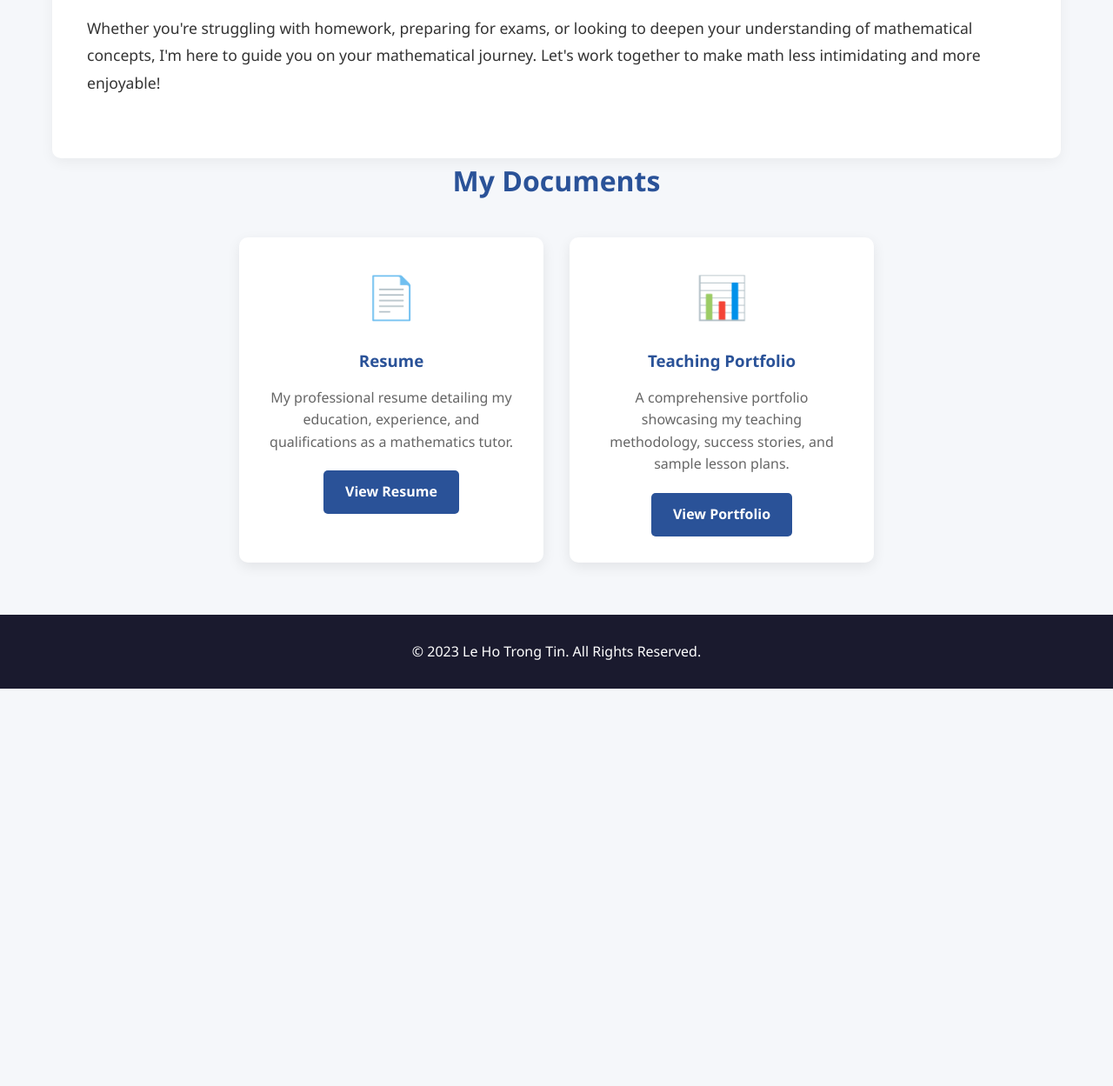
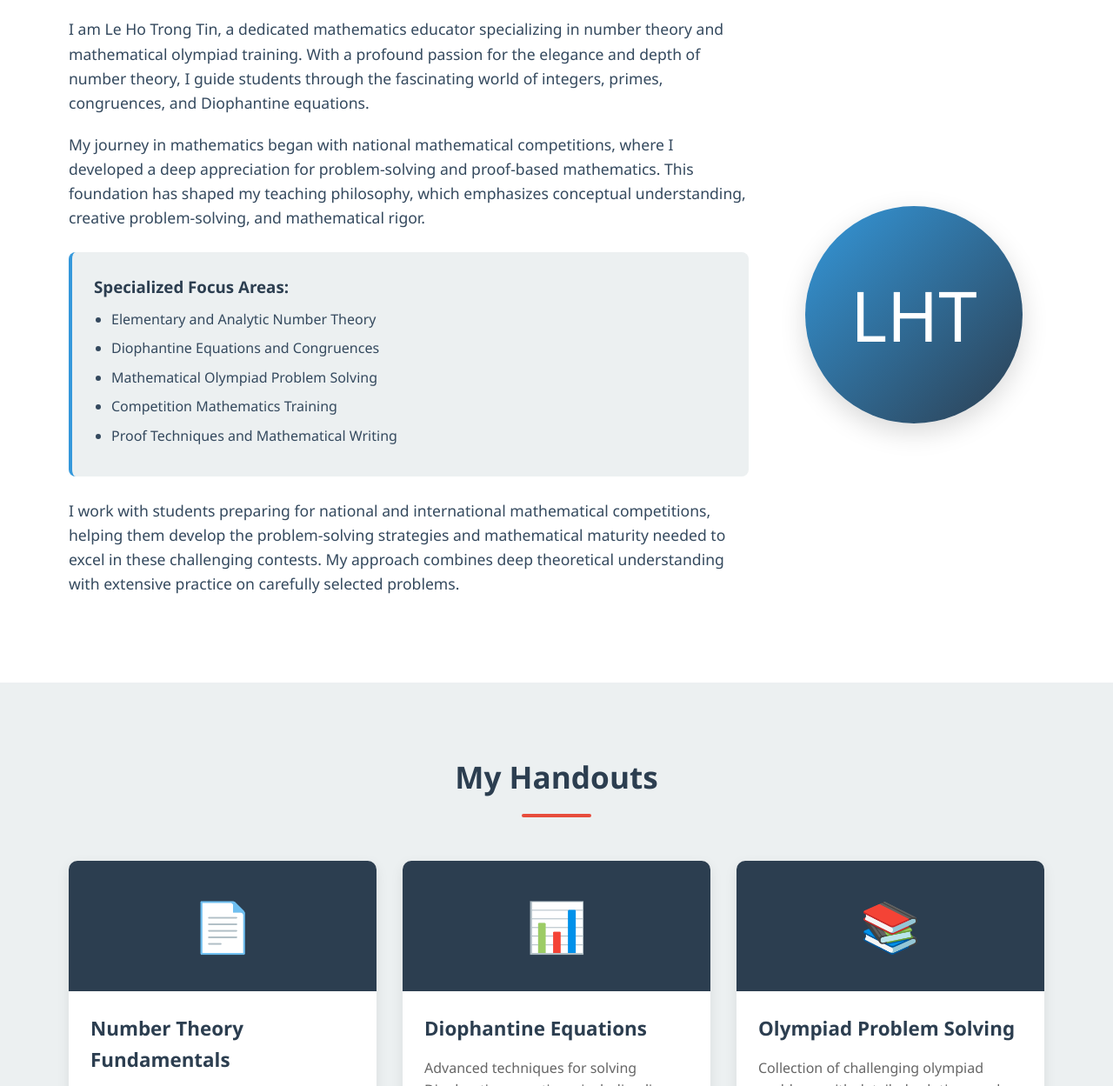
Before and after one commit to JustinYuanZe/portfolio-lehotrongtin, a plain HTML site: page index.html in a window 1280 px wide. Shown: the part 572-1821 px from the top of the page at 87% size. Before the commit the page ends 1364 px from the top, so only its background shows below. Drawn offline with Linux system fonts and the light colour scheme.

Commit message:
additional stuffs

```diff
--- a/index.html
+++ b/index.html
@@ -2,10 +2,10 @@
 <html lang="en">
 <head>
     <meta charset="UTF-8">
-    <meta http-equiv="X-UA-Compatible" content="IE=edge">
     <meta name="viewport" content="width=device-width, initial-scale=1.0">
-    <title>Le Ho Trong Tin - Math Tutor Portfolio</title>
+    <title>Le Ho Trong Tin - Number Theory & Olympiad Math Specialist</title>
     <style>
+        /* Base Styles */
         * {
             margin: 0;
             padding: 0;
@@ -13,187 +13,359 @@
             font-family: 'Segoe UI', Tahoma, Geneva, Verdana, sans-serif;
         }
 
+        :root {
+            --primary: #2c3e50;
+            --secondary: #3498db;
+            --accent: #e74c3c;
+            --light: #ecf0f1;
+            --dark: #2c3e50;
+            --text: #34495e;
+            --background: #f9f9f9;
+        }
+
         body {
-            background-color: #f5f7fa;
-            color: #333;
+            background-color: var(--background);
+            color: var(--text);
             line-height: 1.6;
         }
 
         .container {
+            width: 90%;
             max-width: 1200px;
             margin: 0 auto;
-            padding: 0 20px;
+            padding: 0 15px;
         }
 
+        /* Header Styles */
         header {
-            background: linear-gradient(135deg, #1e3c72 0%, #2a5298 100%);
+            background: linear-gradient(135deg, var(--primary) 0%, var(--dark) 100%);
             color: white;
-            padding: 80px 0;
+            padding: 100px 0 80px;
             text-align: center;
+            position: relative;
+            overflow: hidden;
         }
 
-        header h1 {
-            font-size: 3rem;
+        header::before {
+            content: "";
+            position: absolute;
+            top: 0;
+            left: 0;
+            width: 100%;
+            height: 100%;
+            background-image:
+                radial-gradient(circle at 20% 30%, rgba(52, 152, 219, 0.1) 0%, transparent 20%),
+                radial-gradient(circle at 80% 70%, rgba(231, 76, 60, 0.1) 0%, transparent 20%);
+        }
+
+        .header-content {
+            position: relative;
+            z-index: 1;
+        }
+
+        .math-symbols {
+            font-size: 1.5rem;
+            margin-bottom: 15px;
+            opacity: 0.8;
+        }
+
+        h1 {
+            font-size: 3.2rem;
             margin-bottom: 10px;
             font-weight: 700;
         }
 
-        header p {
-            font-size: 1.2rem;
+        .subtitle {
+            font-size: 1.4rem;
+            margin-bottom: 25px;
             opacity: 0.9;
         }
 
-        section {
-            padding: 60px 0;
-        }
-
+        /* About Section */
         .about {
+            padding: 80px 0;
             background-color: white;
-            box-shadow: 0 5px 15px rgba(0, 0, 0, 0.05);
-            border-radius: 10px;
-            padding: 40px;
-            margin-top: -50px;
-            position: relative;
-            z-index: 1;
         }
 
         .section-title {
             text-align: center;
-            margin-bottom: 40px;
-            color: #2a5298;
-            font-size: 2rem;
+            margin-bottom: 50px;
+            color: var(--primary);
+            font-size: 2.2rem;
+            position: relative;
         }
 
-        .bio {
-            font-size: 1.1rem;
-            line-height: 1.8;
-            margin-bottom: 30px;
+        .section-title::after {
+            content: "";
+            display: block;
+            width: 80px;
+            height: 4px;
+            background: var(--accent);
+            margin: 15px auto;
+            border-radius: 2px;
         }
 
-        .bio p {
-            margin-bottom: 20px;
+        .about-content {
+            display: flex;
+            flex-wrap: wrap;
+            gap: 40px;
+            align-items: center;
         }
 
-        .pdf-section {
-            display: flex;
-            flex-wrap: wrap;
-            gap: 30px;
-            justify-content: center;
+        .about-text {
+            flex: 1;
+            min-width: 300px;
         }
 
-        .pdf-card {
+        .about-text p {
+            margin-bottom: 20px;
+            font-size: 1.1rem;
+        }
+
+        .math-focus {
+            background: var(--light);
+            padding: 25px;
+            border-radius: 8px;
+            border-left: 4px solid var(--secondary);
+            margin: 25px 0;
+        }
+
+        .math-focus h3 {
+            color: var(--primary);
+            margin-bottom: 10px;
+        }
+
+        .math-focus ul {
+            padding-left: 20px;
+        }
+
+        .math-focus li {
+            margin-bottom: 8px;
+        }
+
+        .profile-image {
+            flex: 0 0 300px;
+            text-align: center;
+        }
+
+        .profile-placeholder {
+            width: 250px;
+            height: 250px;
+            background: linear-gradient(135deg, var(--secondary) 0%, var(--primary) 100%);
+            border-radius: 50%;
+            margin: 0 auto;
+            display: flex;
+            align-items: center;
+            justify-content: center;
+            color: white;
+            font-size: 5rem;
+            box-shadow: 0 10px 30px rgba(0, 0, 0, 0.15);
+        }
+
+        /* Handouts Section */
+        .handouts {
+            padding: 80px 0;
+            background-color: var(--light);
+        }
+
+        .handouts-grid {
+            display: grid;
+            grid-template-columns: repeat(auto-fit, minmax(300px, 1fr));
+            gap: 30px;
+        }
+
+        .handout-card {
             background: white;
             border-radius: 10px;
+            overflow: hidden;
             box-shadow: 0 5px 15px rgba(0, 0, 0, 0.08);
-            padding: 30px;
-            width: 100%;
-            max-width: 350px;
-            text-align: center;
             transition: transform 0.3s ease, box-shadow 0.3s ease;
         }
 
-        .pdf-card:hover {
+        .handout-card:hover {
             transform: translateY(-10px);
             box-shadow: 0 15px 30px rgba(0, 0, 0, 0.15);
         }
 
-        .pdf-icon {
-            font-size: 3rem;
-            color: #e74c3c;
-            margin-bottom: 20px;
+        .handout-icon {
+            background: var(--primary);
+            color: white;
+            padding: 30px;
+            text-align: center;
+            font-size: 3.5rem;
         }
 
-        .pdf-card h3 {
-            margin-bottom: 15px;
-            color: #2a5298;
+        .handout-content {
+            padding: 25px;
         }
 
-        .pdf-card p {
+        .handout-content h3 {
+            color: var(--primary);
+            margin-bottom: 15px;
+            font-size: 1.4rem;
+        }
+
+        .handout-content p {
             margin-bottom: 20px;
             color: #666;
         }
 
         .btn {
             display: inline-block;
-            background: #2a5298;
+            background: var(--secondary);
             color: white;
             padding: 12px 25px;
             border-radius: 5px;
             text-decoration: none;
             font-weight: 600;
             transition: background 0.3s ease;
+            border: none;
+            cursor: pointer;
         }
 
         .btn:hover {
-            background: #1e3c72;
+            background: #2980b9;
         }
 
+        .file-info {
+            margin-top: 10px;
+            font-size: 0.85rem;
+            color: #888;
+        }
+
+        /* Footer */
         footer {
-            background-color: #1a1a2e;
+            background: var(--dark);
             color: white;
             text-align: center;
             padding: 30px 0;
-            margin-top: 60px;
         }
 
+        /* Responsive Design */
         @media (max-width: 768px) {
-            header h1 {
-                font-size: 2.2rem;
+            h1 {
+                font-size: 2.5rem;
             }
 
-            .about {
-                padding: 30px 20px;
+            .subtitle {
+                font-size: 1.2rem;
             }
 
-            .pdf-card {
-                max-width: 100%;
+            .about-content {
+                flex-direction: column;
+            }
+
+            .profile-image {
+                order: -1;
+            }
+
+            .profile-placeholder {
+                width: 200px;
+                height: 200px;
+                font-size: 4rem;
+            }
+        }
+
+        @media (max-width: 480px) {
+            header {
+                padding: 80px 0 60px;
+            }
+
+            h1 {
+                font-size: 2rem;
+            }
+
+            .section-title {
+                font-size: 1.8rem;
             }
         }
     </style>
 </head>
 <body>
+    <!-- Header Section -->
     <header>
         <div class="container">
-            <h1>Le Ho Trong Tin</h1>
-            <p>Mathematics Tutor & Educator</p>
+            <div class="header-content">
+                <div class="math-symbols">∑ ∫ ∏ √ ∞</div>
+                <h1>Le Ho Trong Tin</h1>
+                <p class="subtitle">Number Theory & Olympiad Mathematics Specialist</p>
+            </div>
         </div>
     </header>
 
-    <section class="container">
-        <div class="about">
+    <!-- About Section -->
+    <section class="about">
+        <div class="container">
             <h2 class="section-title">About Me</h2>
-            <div class="bio">
-                <p>Hello! I'm Le Ho Trong Tin, a passionate and dedicated mathematics tutor with several years of experience helping students unlock their potential in mathematics. My teaching philosophy centers on building strong foundational knowledge while making complex mathematical concepts accessible and engaging.</p>
+            <div class="about-content">
+                <div class="about-text">
+                    <p>I am Le Ho Trong Tin, a dedicated mathematics educator specializing in number theory and mathematical olympiad training. With a profound passion for the elegance and depth of number theory, I guide students through the fascinating world of integers, primes, congruences, and Diophantine equations.</p>
 
-                <p>I specialize in tutoring students at various levels, from middle school to university, covering topics ranging from basic arithmetic and algebra to advanced calculus and statistics. My approach is tailored to each student's unique learning style, ensuring they not only improve their grades but also develop genuine confidence in their mathematical abilities.</p>
+                    <p>My journey in mathematics began with national mathematical competitions, where I developed a deep appreciation for problem-solving and proof-based mathematics. This foundation has shaped my teaching philosophy, which emphasizes conceptual understanding, creative problem-solving, and mathematical rigor.</p>
 
-                <p>Whether you're struggling with homework, preparing for exams, or looking to deepen your understanding of mathematical concepts, I'm here to guide you on your mathematical journey. Let's work together to make math less intimidating and more enjoyable!</p>
+                    <div class="math-focus">
+                        <h3>Specialized Focus Areas:</h3>
+                        <ul>
+                            <li>Elementary and Analytic Number Theory</li>
+                            <li>Diophantine Equations and Congruences</li>
+                            <li>Mathematical Olympiad Problem Solving</li>
+                            <li>Competition Mathematics Training</li>
+                            <li>Proof Techniques and Mathematical Writing</li>
+                        </ul>
+                    </div>
+
+                    <p>I work with students preparing for national and international mathematical competitions, helping them develop the problem-solving strategies and mathematical maturity needed to excel in these challenging contests. My approach combines deep theoretical understanding with extensive practice on carefully selected problems.</p>
+                </div>
+                <div class="profile-image">
+                    <div class="profile-placeholder">LHT</div>
+                </div>
             </div>
         </div>
     </section>
 
-    <section class="container">
-        <h2 class="section-title">My Documents</h2>
-        <div class="pdf-section">
-            <div class="pdf-card">
-                <div class="pdf-icon">📄</div>
-                <h3>Resume</h3>
-                <p>My professional resume detailing my education, experience, and qualifications as a mathematics tutor.</p>
-                <a href="resume.pdf" class="btn" target="_blank">View Resume</a>
-            </div>
+    <!-- Handouts Section -->
+    <section class="handouts">
+        <div class="container">
+            <h2 class="section-title">My Handouts</h2>
+            <div class="handouts-grid">
+                <div class="handout-card">
+                    <div class="handout-icon">📄</div>
+                    <div class="handout-content">
+                        <h3>Number Theory Fundamentals</h3>
+                        <p>Comprehensive guide covering divisibility, primes, congruences, and modular arithmetic - essential foundations for olympiad mathematics.</p>
+                        <a href="1.pdf" class="btn" target="_blank">Download Handout</a>
+                        <p class="file-info">File: 1.pdf</p>
+                    </div>
+                </div>
 
-            <div class="pdf-card">
-                <div class="pdf-icon">📊</div>
-                <h3>Teaching Portfolio</h3>
-                <p>A comprehensive portfolio showcasing my teaching methodology, success stories, and sample lesson plans.</p>
-                <a href="portfolio.pdf" class="btn" target="_blank">View Portfolio</a>
+                <div class="handout-card">
+                    <div class="handout-icon">📊</div>
+                    <div class="handout-content">
+                        <h3>Diophantine Equations</h3>
+                        <p>Advanced techniques for solving Diophantine equations, including linear equations, Pythagorean triples, and Pell's equation applications.</p>
+                        <a href="2.pdf" class="btn" target="_blank">Download Handout</a>
+                        <p class="file-info">File: 2.pdf</p>
+                    </div>
+                </div>
+
+                <div class="handout-card">
+                    <div class="handout-icon">📚</div>
+                    <div class="handout-content">
+                        <h3>Olympiad Problem Solving</h3>
+                        <p>Collection of challenging olympiad problems with detailed solutions and strategic approaches for competition preparation.</p>
+                        <a href="3.pdf" class="btn" target="_blank">Download Handout</a>
+                        <p class="file-info">File: 3.pdf</p>
+                    </div>
+                </div>
             </div>
         </div>
     </section>
 
+    <!-- Footer -->
     <footer>
         <div class="container">
-            <p>&copy; 2023 Le Ho Trong Tin. All Rights Reserved.</p>
+            <p>&copy; 2025 Le Ho Trong Tin. All Rights Reserved.</p>
+            <p>Contact: lehotrongtin10a1@gmail.com</p>
         </div>
     </footer>
 </body>
```
Also changed, not shown: 1 other file.
